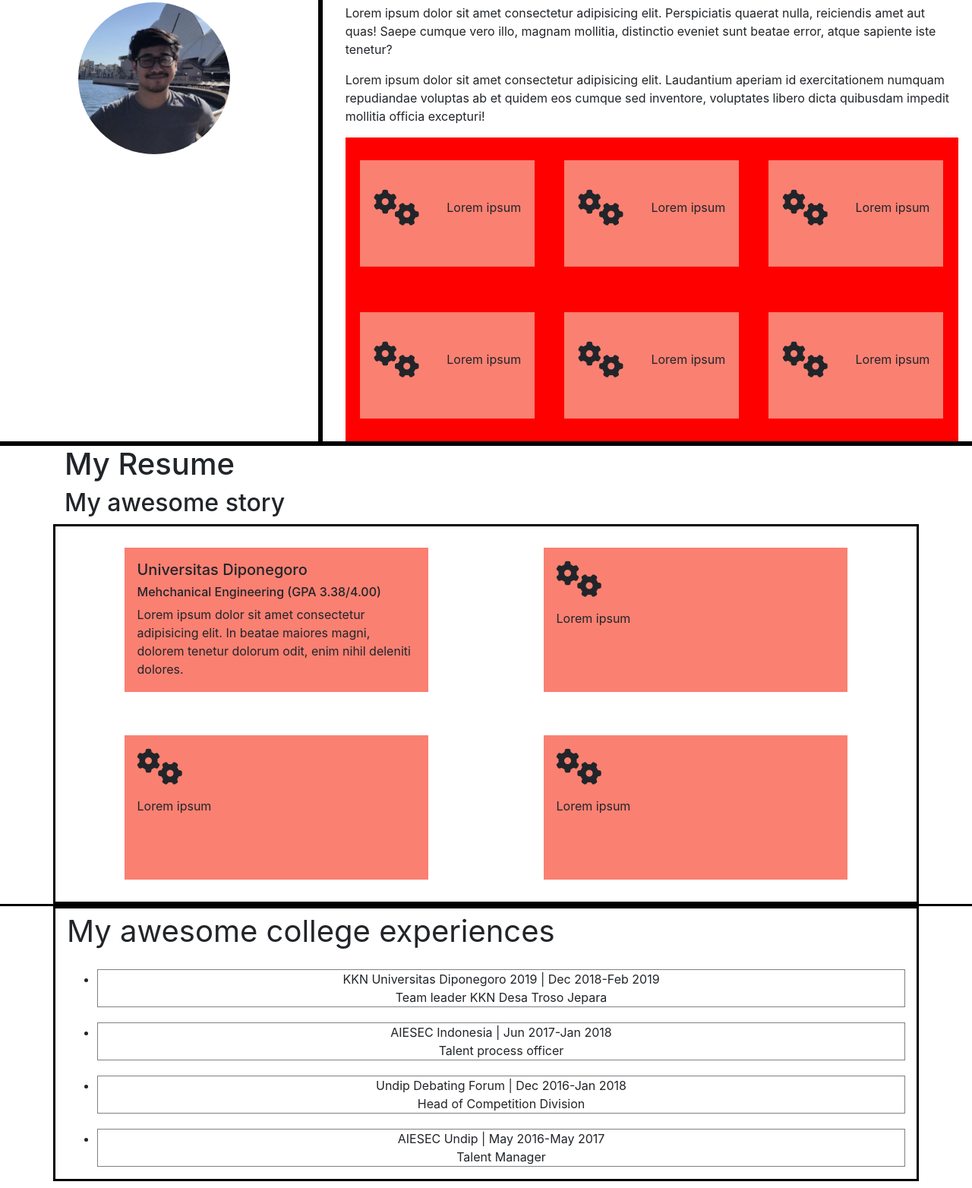
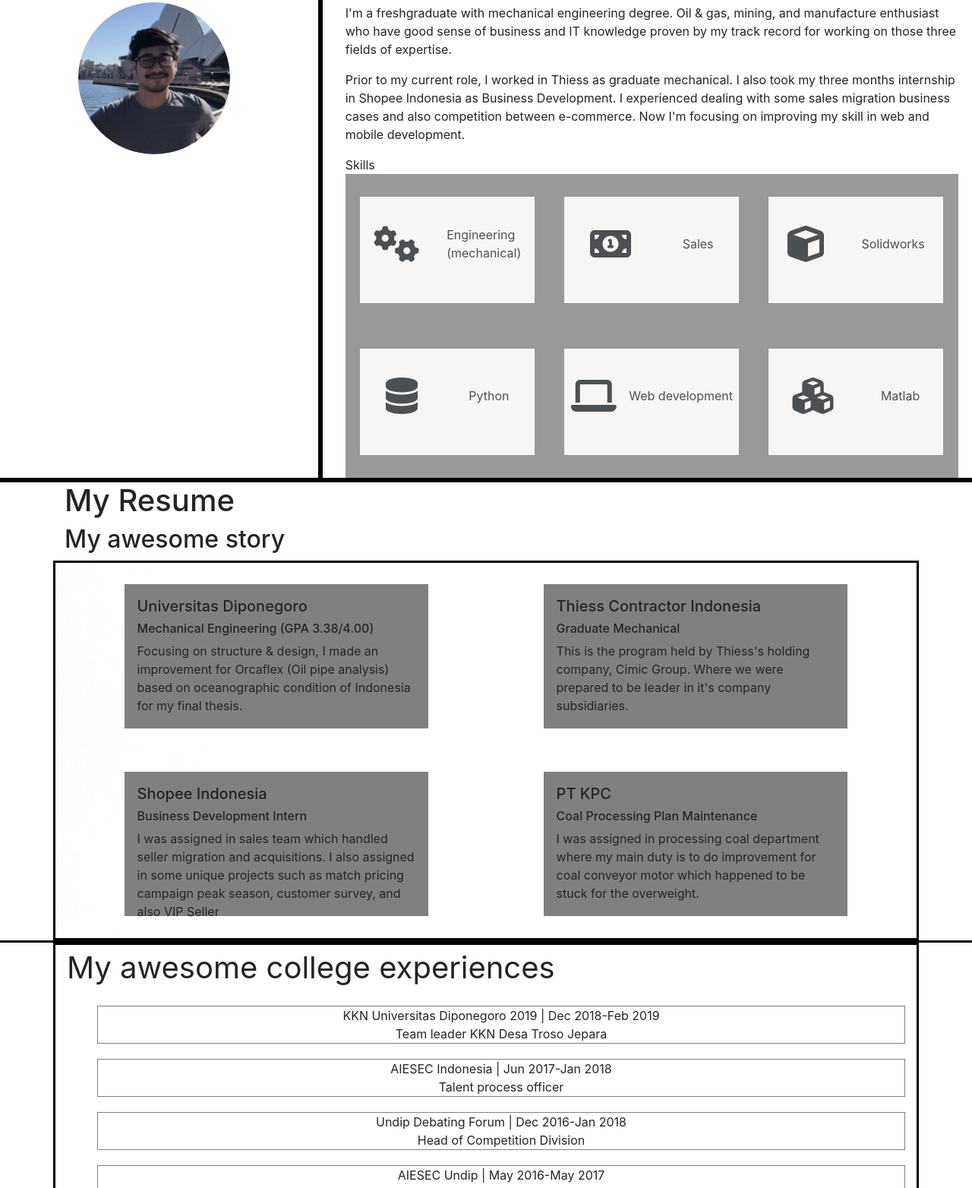
Before and after one commit to imamfahr/CV-online, a plain HTML site: page index.html in a window 1280 px wide. Shown: the part 556-2120 px from the top of the page at 76% size. Drawn offline with nearby package versions, Linux system fonts and the light colour scheme.

```diff
--- a/index.html
+++ b/index.html
@@ -81,17 +81,20 @@
           <h1>About me</h1>
           <h2>Who Am I</h2>
           <p>
-            Lorem ipsum dolor sit amet consectetur adipisicing elit.
-            Perspiciatis quaerat nulla, reiciendis amet aut quas! Saepe cumque
-            vero illo, magnam mollitia, distinctio eveniet sunt beatae error,
-            atque sapiente iste tenetur?
+            I'm a freshgraduate with mechanical engineering degree. Oil & gas,
+            mining, and manufacture enthusiast who have good sense of business
+            and IT knowledge proven by my track record for working on those
+            three fields of expertise.
           </p>
           <p>
-            Lorem ipsum dolor sit amet consectetur adipisicing elit. Laudantium
-            aperiam id exercitationem numquam repudiandae voluptas ab et quidem
-            eos cumque sed inventore, voluptates libero dicta quibusdam impedit
-            mollitia officia excepturi!
+            Prior to my current role, I worked in Thiess as graduate mechanical.
+            I also took my three months internship in Shopee Indonesia as
+            Business Development. I experienced dealing with some sales
+            migration business cases and also competition between e-commerce.
+            Now I'm focusing on improving my skill in web and mobile
+            development.
           </p>
+          <div>Skills</div>
         </div>
         <div class="container">
           <div class="box-skill">
@@ -99,37 +102,37 @@
               <p class="icon">
                 <i class="fa fa-cogs fa-3x" aria-hidden="true"></i>
               </p>
-              <p class="desc-skill">Lorem ipsum</p>
+              <p class="desc-skill">Engineering <br />(mechanical)</p>
             </div>
             <div class="box-inside">
               <p class="icon">
-                <i class="fa fa-cogs fa-3x" aria-hidden="true"></i>
+                <i class="fa fa-money fa-3x" aria-hidden="true"></i>
               </p>
-              <p class="desc-skill">Lorem ipsum</p>
+              <p class="desc-skill">Sales</p>
             </div>
             <div class="box-inside">
               <p class="icon">
-                <i class="fa fa-cogs fa-3x" aria-hidden="true"></i>
+                <i class="fa fa-cube fa-3x" aria-hidden="true"></i>
               </p>
-              <p class="desc-skill">Lorem ipsum</p>
+              <p class="desc-skill">Solidworks</p>
             </div>
             <div class="box-inside">
               <p class="icon">
-                <i class="fa fa-cogs fa-3x" aria-hidden="true"></i>
+                <i class="fa fa-database fa-3x" aria-hidden="true"></i>
               </p>
-              <p class="desc-skill">Lorem ipsum</p>
+              <p class="desc-skill">Python</p>
             </div>
             <div class="box-inside">
               <p class="icon">
-                <i class="fa fa-cogs fa-3x" aria-hidden="true"></i>
+                <i class="fa fa-laptop fa-3x" aria-hidden="true"></i>
               </p>
-              <p class="desc-skill">Lorem ipsum</p>
+              <p class="desc-skill">Web development</p>
             </div>
             <div class="box-inside">
               <p class="icon">
-                <i class="fa fa-cogs fa-3x" aria-hidden="true"></i>
+                <i class="fa fa-cubes fa-3x" aria-hidden="true"></i>
               </p>
-              <p class="desc-skill">Lorem ipsum</p>
+              <p class="desc-skill">Matlab</p>
             </div>
           </div>
         </div>
@@ -149,72 +152,82 @@
         <div class="box-inside-resume">
           <h5 class="resume-title">Universitas Diponegoro</h5>
           <h6 class="resume-sub-title">
-            Mehchanical Engineering (GPA 3.38/4.00)
+            Mechanical Engineering (GPA 3.38/4.00)
           </h6>
           <p>
-            Lorem ipsum dolor sit amet consectetur adipisicing elit. In beatae
-            maiores magni, dolorem tenetur dolorum odit, enim nihil deleniti
-            dolores.
+            Focusing on structure & design, I made an improvement for Orcaflex
+            (Oil pipe analysis) based on oceanographic condition of Indonesia
+            for my final thesis.
           </p>
         </div>
         <div class="box-inside-resume">
-          <p class="icon">
-            <i class="fa fa-cogs fa-3x" aria-hidden="true"></i>
+          <h5 class="resume-title">Thiess Contractor Indonesia</h5>
+          <h6 class="resume-sub-title">
+            Graduate Mechanical
+          </h6>
+          <p>
+            This is the program held by Thiess's holding company, Cimic Group.
+            Where we were prepared to be leader in it's company subsidiaries.
           </p>
-          <p class="desc-skill">Lorem ipsum</p>
         </div>
         <div class="box-inside-resume">
-          <p class="icon">
-            <i class="fa fa-cogs fa-3x" aria-hidden="true"></i>
+          <h5 class="resume-title">Shopee Indonesia</h5>
+          <h6 class="resume-sub-title">
+            Business Development Intern
+          </h6>
+          <p>
+            I was assigned in sales team which handled seller migration and
+            acquisitions. I also assigned in some unique projects such as match
+            pricing campaign peak season, customer survey, and also VIP Seller
           </p>
-          <p class="desc-skill">Lorem ipsum</p>
         </div>
         <div class="box-inside-resume">
-          <p class="icon">
-            <i class="fa fa-cogs fa-3x" aria-hidden="true"></i>
+          <h5 class="resume-title">PT KPC</h5>
+          <h6 class="resume-sub-title">
+            Coal Processing Plan Maintenance
+          </h6>
+          <p>
+            I was assigned in processing coal department where my main duty is
+            to do improvement for coal conveyor motor which happened to be stuck
+            for the overweight.
           </p>
-          <p class="desc-skill">Lorem ipsum</p>
         </div>
       </div>
     </div>
     <!-- end of experience -->
     <!-- organizational experience -->
-    <div class="row">
+    <div class="row background-paralax-1">
       <div class="container header-left">
-        <div style="text-align: left; font-size: 40px;">My awesome college experiences</div>
-        <ul>
+        <div style="text-align: left; font-size: 40px;">
+          My awesome college experiences
+        </div>
+        <ul style="list-style: none;">
           <li>
             <span>
               KKN Universitas Diponegoro 2019 | <span>Dec 2018-Feb 2019</span>
             </span>
-            <br>
+            <br />
             <span>
               Team leader KKN Desa Troso Jepara
             </span>
           </li>
           <li>
-            <span>
-              AIESEC Indonesia | <span>Jun 2017-Jan 2018</span>
-            </span>
-            <br>
+            <span> AIESEC Indonesia | <span>Jun 2017-Jan 2018</span> </span>
+            <br />
             <span>
               Talent process officer
             </span>
           </li>
           <li>
-            <span>
-              Undip Debating Forum | <span>Dec 2016-Jan 2018</span>
-            </span>
-            <br>
+            <span> Undip Debating Forum | <span>Dec 2016-Jan 2018</span> </span>
+            <br />
             <span>
               Head of Competition Division
             </span>
           </li>
           <li>
-            <span>
-              AIESEC Undip | <span>May 2016-May 2017</span>
-            </span>
-            <br>
+            <span> AIESEC Undip | <span>May 2016-May 2017</span> </span>
+            <br />
             <span>
               Talent Manager
             </span>
@@ -232,12 +245,23 @@
     <div class="row">
       <div class="container achievement header-left">
         <div class="box-achievement">
-          <img style='max-width: 100%; max-height: 100%;'src="./image/award1.png" alt="">
+          <img
+            style="max-width: 100%; max-height: 100%;"
+            src="./image/award1.png"
+            alt=""
+          />
           <p>Best N1 Adjudicator, ESP Open Debate Universitas Brawijaya 2017</p>
         </div>
         <div class="box-achievement">
-          <img style='max-width: 100%; max-height: 100%;'src="./image/award1.png" alt="">
-            <p>Best N1 Adjudicator, SWRD Debate Universitas Kristen Satya Wacana 2016</p>
+          <img
+            style="max-width: 100%; max-height: 100%;"
+            src="./image/award1.png"
+            alt=""
+          />
+          <p>
+            Best N1 Adjudicator, SWRD Debate Universitas Kristen Satya Wacana
+            2016
+          </p>
         </div>
       </div>
     </div>
@@ -251,30 +275,64 @@
             <form>
               <div class="form-group">
                 <label for="exampleFormControlInput1">Name</label>
-            <input type="email" class="form-control" id="exampleFormControlInput1" placeholder="ex: Barbara Palvin">
+                <input
+                  type="email"
+                  class="form-control"
+                  id="exampleFormControlInput1"
+                  placeholder="ex: Barbara Palvin"
+                />
               </div>
               <div class="form-group">
                 <label for="exampleFormControlInput1">Email</label>
-            <input type="email" class="form-control" id="exampleFormControlInput1" placeholder="ex: Barbarapalvin@vsecret.com">
+                <input
+                  type="email"
+                  class="form-control"
+                  id="exampleFormControlInput1"
+                  placeholder="ex: Barbarapalvin@vsecret.com"
+                />
               </div>
               <div class="form-group">
                 <label for="exampleFormControlTextarea1">Message</label>
-            <textarea class="form-control" id="exampleFormControlTextarea1" rows="3" placeholder="ex: Can we discuss about our offering?"></textarea>
+                <textarea
+                  class="form-control"
+                  id="exampleFormControlTextarea1"
+                  rows="3"
+                  placeholder="ex: Can we discuss about our offering?"
+                ></textarea>
               </div>
-          <button style='width:100px' class="btn btn-outline-secondary button about-me">
+              <button
+                style="width: 100px;"
+                class="btn btn-outline-secondary button about-me"
+              >
                 send
               </button>
             </form>
           </div>
           <div class="col-sm-4 header-left contact-holder">
-        <div class="contact-box header-left"><i class="fa fa-map-marker fa-3x" aria-hidden="true"></i>
-        <p>Location<br>
+            <div class="contact-box header-left">
+              <p>
+                Location<br />
                 Kalimantan Timur
               </p>
             </div>
-        <div class="contact-box header-left">email</div>
-        <div class="contact-box header-left">phone</div>
-        <div class="contact-box header-left">website</div>
+            <div class="contact-box header-left">
+              <p>
+                Email<br />
+                imamfahr@gmail.com
+              </p>
+            </div>
+            <div class="contact-box header-left">
+              <p>
+                Phone<br />
+                08115530***
+              </p>
+            </div>
+            <div class="contact-box header-left">
+              <p>
+                Website<br />
+                imamf.netlify.com
+              </p>
+            </div>
           </div>
         </div>
       </div>
--- a/style.css
+++ b/style.css
@@ -47,7 +47,8 @@
     max-width: 100%;
     max-height: 100%;
     height: 400px;
-    background-color: red;
+    background-color: grey;
+    opacity: 80%;
     display: flex;
     flex-wrap: wrap;
     justify-content: space-around;
@@ -57,7 +58,7 @@
 .box-inside{
     width: 230px;
     height: 140px;
-    background-color: salmon;
+    background-color: whitesmoke;
     display: flex;
     justify-content: space-around;
     align-items: center;
@@ -69,6 +70,7 @@
     justify-content: space-around;
     align-items: center;
     height: 500px;
+    background-image: url(./image/parralax1.jpg);
 
 }
 
@@ -76,7 +78,7 @@
 .box-inside-resume{
     width: 400px;
     height: 190px;
-    background-color: salmon;
+    background-color: gray;
     position: relative;
     display: flex;
     align-items: self-start;
@@ -113,7 +115,20 @@
     margin-left: auto;
     margin-right: auto;
     display: flex;
-    flex-direction: row;
-    align-content: flex-start;
-    justify-content: space-around;
+    align-content: center;
+    /* justify-content: space-around; */
 }
+
+/* background-paralax */
+
+.background-paralax1{
+background-image: url(./image/parralax1.jpg);
+}
+
+.background-paralax2{
+    background-image: url(./image/parralax2.jpg);
+}
+
+.background-paralax3{
+    background-image: url(./image/parralax3.jpg);
+}
```
Also changed, not shown: image/parralax1.jpg (added), image/parralax2.jpg (added), image/parralax3.jpg (added). Lines whose indentation alone changed are shown as unchanged.
